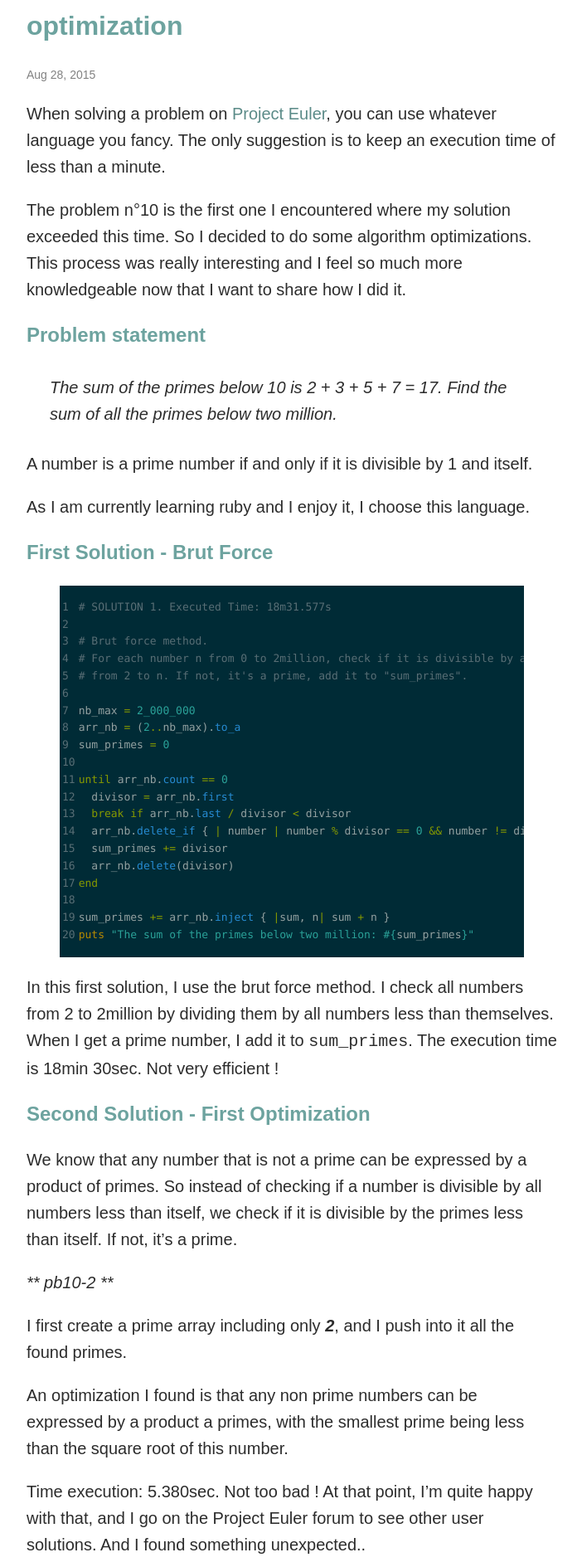
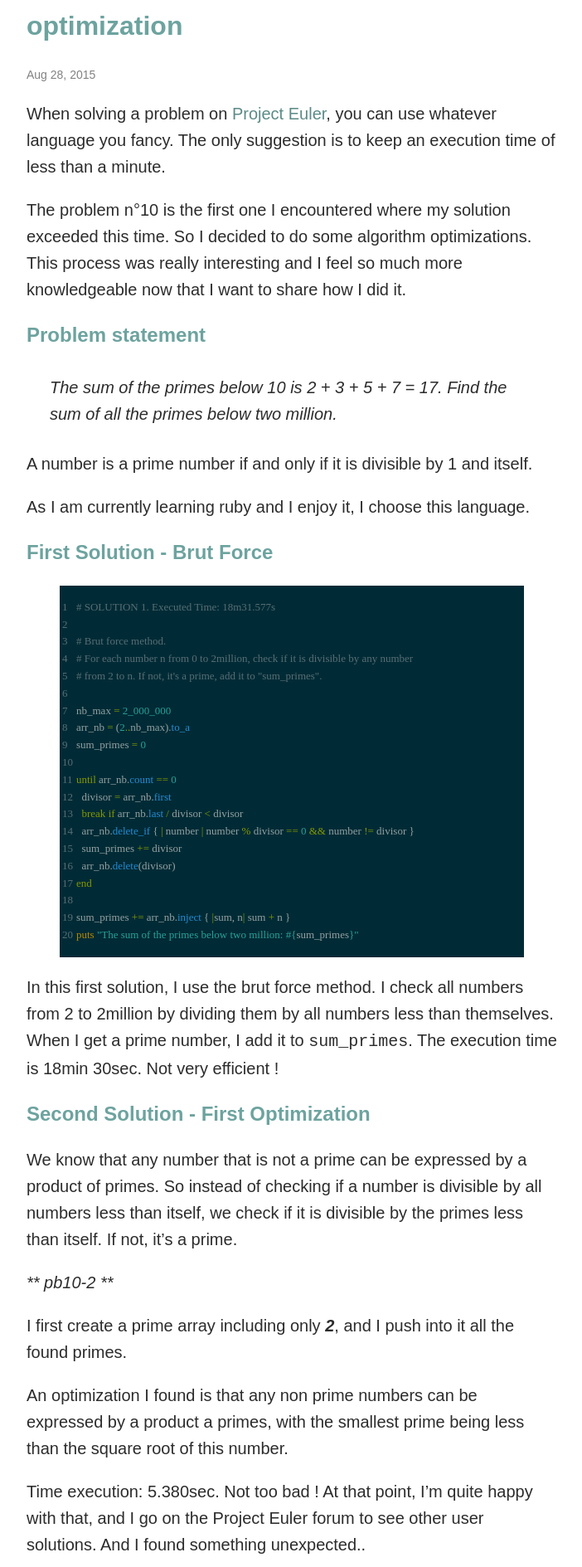
Before and after one commit to florianmainguy/florianmainguy.github.io, a Jekyll site: the page built from _posts/2015-08-28-sum-of-prime-numbers-program-optimization.markdown, in a window 1280 px wide. Shown: the part 416-2305 px from the top of the page at 83% size, without its empty margins (288-990 px from the left). Built offline with Jekyll 4.4.1, drawn with Linux system fonts in a browser that asks for light colours.

Commit message:
restructuration

```diff
--- a/_sass/_solarized-dark.scss
+++ b/_sass/_solarized-dark.scss
@@ -14,10 +14,10 @@
 */
 
 .highlight pre {
-    font-family: Menlo, Regular;
+    font-family: Menlo Regular;
     font-size: 13px;
 }
-.highlight pre code { display: block; white-space: pre; overflow-x: auto; word-wrap: normal;font-family: Menlo, Regular;}
+.highlight pre code { display: block; white-space: pre; overflow-x: auto; word-wrap: normal;font-family: Menlo Regular;}
 
 .highlight { background-color: #002b36; color: #93a1a1 }
 .highlight .lineno { color: #586e75 } /* Line Numbers */
```
